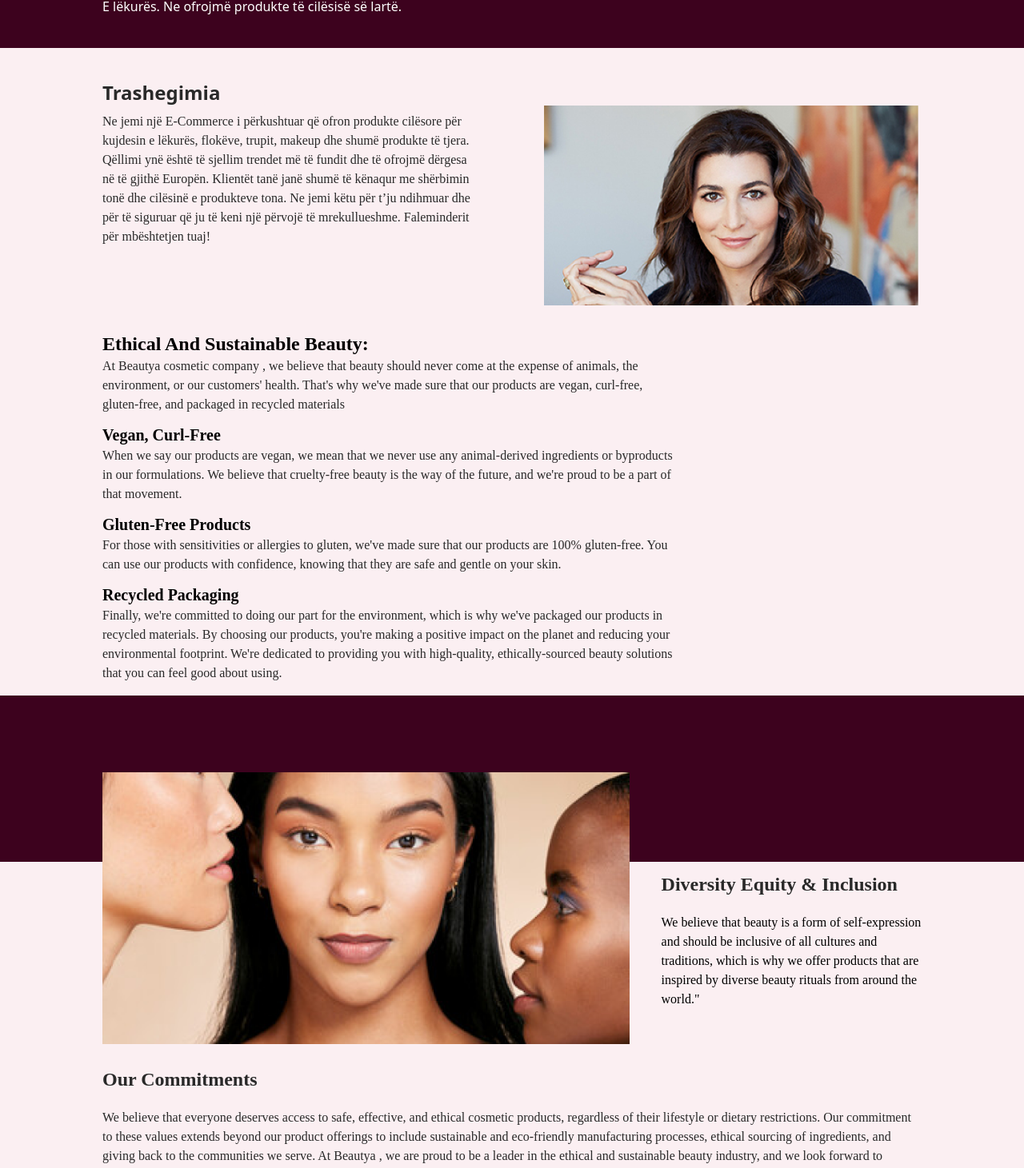
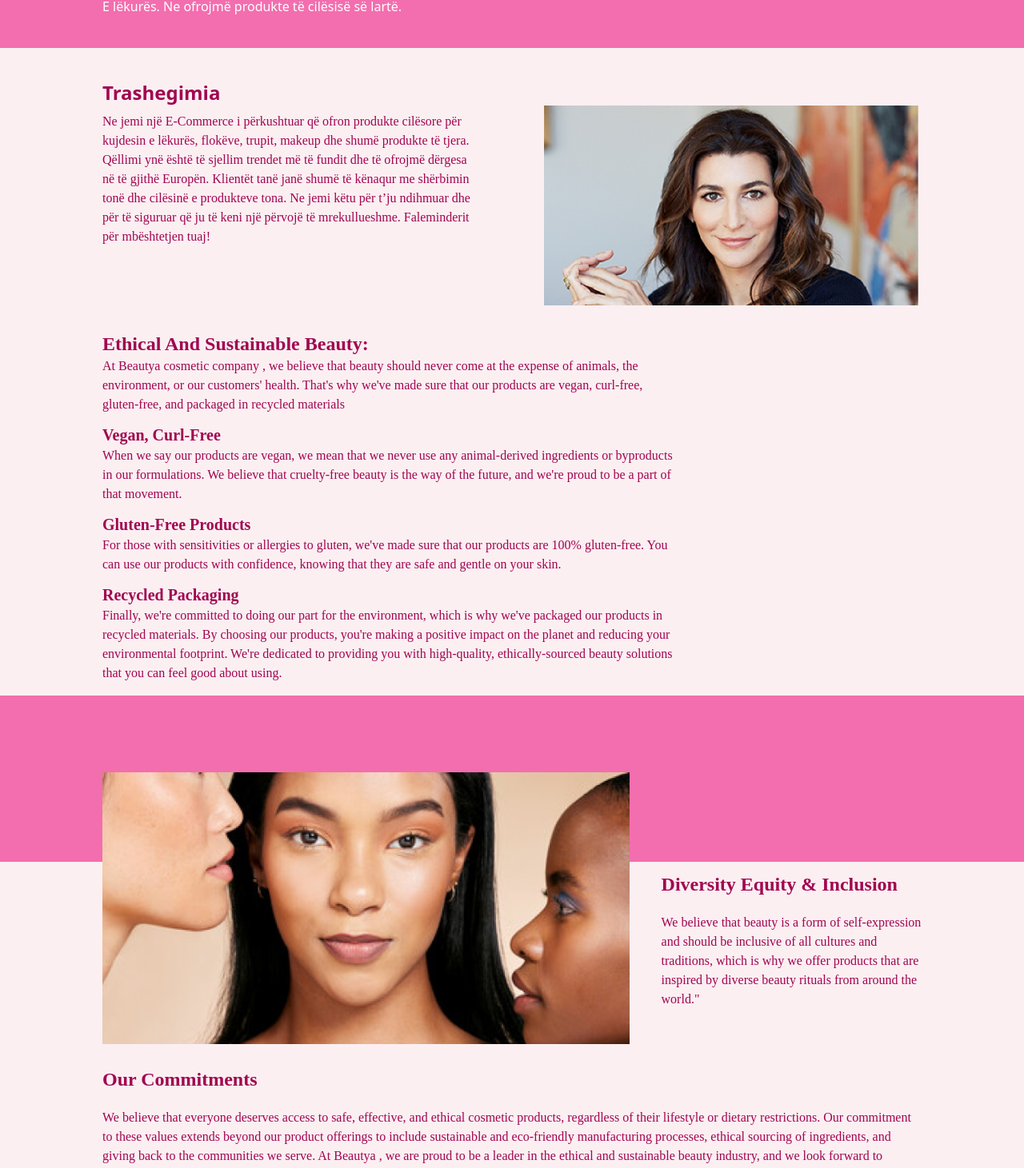
Before and after one commit to ArtisAdemi/KozmetikaLotus, a React (Create React App) app in the folder client/: page /about in a window 1280 px wide. Shown: the part 677-2138 px from the top of the page at 80% size. Built offline with nearby package versions, Linux system fonts and the light colour scheme; no server answers.

Commit message:
about us page color changes done

```diff
--- a/client/src/pages/AboutUs.jsx
+++ b/client/src/pages/AboutUs.jsx
@@ -12,12 +12,12 @@ const AboutUs = () => {
       </div>
       <div className='w-full my-4 flex justify-center pt-6'>
         <div className='w-[80%] '>
-          <p className='font-semibold text-3xl'>Rreth nesh</p>
+          <p className='font-semibold text-3xl text-[#A10550]'>Rreth nesh</p>
         </div>
       </div>
 
       {/* First section */}
-      <div className='bg-[#3D021E] flex items-center flex-col'>
+      <div className='bg-[#F36EAE] flex items-center flex-col'>
         <div className='w-[80%] flex flex-col justify-center'>
           <p className='text-[#FFFFFF] text-3xl font-semibold pt-10 pb-2'>Marka Jonë</p>
 
@@ -35,8 +35,8 @@ const AboutUs = () => {
         <div className='w-[80%] md:flex justify-center gap-20'>
 
           <div className='max-w-[600px] md:w-1/2'>
-            <h2 className='font-sans text-2xl font-bold mb-2 text-[#292929]'>Trashegimia</h2>
-            <p className='text-md text-[#292929]'>Ne jemi një E-Commerce i përkushtuar që ofron produkte cilësore për kujdesin e lëkurës, flokëve, trupit, makeup dhe shumë produkte të tjera. Qëllimi ynë është të sjellim trendet më të fundit dhe të ofrojmë dërgesa në të gjithë Europën. Klientët tanë janë shumë të kënaqur me shërbimin tonë dhe cilësinë e produkteve tona. Ne jemi këtu për t’ju ndihmuar dhe për të siguruar që ju të keni një përvojë të mrekullueshme. Faleminderit për mbështetjen tuaj!</p>
+            <h2 className='font-sans text-2xl font-bold mb-2 text-[#A10550]'>Trashegimia</h2>
+            <p className='text-md text-[#A10550]'>Ne jemi një E-Commerce i përkushtuar që ofron produkte cilësore për kujdesin e lëkurës, flokëve, trupit, makeup dhe shumë produkte të tjera. Qëllimi ynë është të sjellim trendet më të fundit dhe të ofrojmë dërgesa në të gjithë Europën. Klientët tanë janë shumë të kënaqur me shërbimin tonë dhe cilësinë e produkteve tona. Ne jemi këtu për t’ju ndihmuar dhe për të siguruar që ju të keni një përvojë të mrekullueshme. Faleminderit për mbështetjen tuaj!</p>
           </div>
         <div className='mt-8 md:w-1/2'>
           <img src={carissa} alt="blla" className="" />
@@ -51,20 +51,20 @@ const AboutUs = () => {
         <div className='w-[80%] flex flex-col justify-center'>
 
         <div className='mb-3 md:w-[70%]'>
-          <h2 className='text-2xl font-bold'>Ethical And Sustainable Beauty:</h2>
-          <p className='text-md text-[#292929]'>At Beautya cosmetic company , we believe that beauty should never come at the expense of animals, the environment, or our customers' health. That's why we've made sure that our products are vegan, curl-free, gluten-free, and packaged in recycled materials</p>
+          <h2 className='text-2xl font-bold text-[#A10550]'>Ethical And Sustainable Beauty:</h2>
+          <p className='text-md text-[#A10550]'>At Beautya cosmetic company , we believe that beauty should never come at the expense of animals, the environment, or our customers' health. That's why we've made sure that our products are vegan, curl-free, gluten-free, and packaged in recycled materials</p>
         </div>
         <div className='mb-3 md:w-[70%]'>
-          <h2 className='font-bold text-xl'>Vegan, Curl-Free</h2>
-          <p className='text-md text-[#292929]'>When we say our products are vegan, we mean that we never use any animal-derived ingredients or byproducts in our formulations. We believe that cruelty-free beauty is the way of the future, and we're proud to be a part of that movement.</p>
+          <h2 className='font-bold text-xl text-[#A10550]'>Vegan, Curl-Free</h2>
+          <p className='text-md text-[#A10550]'>When we say our products are vegan, we mean that we never use any animal-derived ingredients or byproducts in our formulations. We believe that cruelty-free beauty is the way of the future, and we're proud to be a part of that movement.</p>
         </div>
         <div className='mb-3 md:w-[70%]'>
-          <h2 className='font-bold text-xl'>Gluten-Free Products</h2>
-          <p className='text-md text-[#292929]'>For those with sensitivities or allergies to gluten, we've made sure that our products are 100% gluten-free. You can use our products with confidence, knowing that they are safe and gentle on your skin.</p>
+          <h2 className='font-bold text-xl text-[#A10550]'>Gluten-Free Products</h2>
+          <p className='text-md text-[#A10550]'>For those with sensitivities or allergies to gluten, we've made sure that our products are 100% gluten-free. You can use our products with confidence, knowing that they are safe and gentle on your skin.</p>
         </div>
         <div className='md:w-[70%]'>
-          <h2 className='font-bold text-xl'>Recycled Packaging</h2>
-          <p className='text-md text-[#292929] mb-4'>Finally, we're committed to doing our part for the environment, which is why we've packaged our products in recycled materials. By choosing our products, you're making a positive impact on the planet and reducing your environmental footprint.
+          <h2 className='font-bold text-xl text-[#A10550]'>Recycled Packaging</h2>
+          <p className='text-md text-[#A10550] mb-4'>Finally, we're committed to doing our part for the environment, which is why we've packaged our products in recycled materials. By choosing our products, you're making a positive impact on the planet and reducing your environmental footprint.
             We're dedicated to providing you with high-quality, ethically-sourced beauty solutions that you can feel good about using. </p>
         </div>
         </div>
@@ -75,7 +75,7 @@ const AboutUs = () => {
       <div className='bg-[#FBEFF2]'>
 
 
-        <div className='bg-[#3D021E] w-[100%] h-52 pt-12'>
+        <div className='bg-[#F36EAE] w-[100%] h-52 pt-12'>
 
         </div>
 
@@ -86,15 +86,15 @@ const AboutUs = () => {
               <img src={overlap} alt="blla" className="w-[777px] " />
             </div>
             <div className='mt-3 lg:w-96 lg:h-48'>
-              <h2 className='font-bold text-2xl text-[#292929] mb-5'>Diversity Equity & Inclusion</h2>
-              <p className='text-md'>We believe that beauty is a form of self-expression and should be inclusive of all cultures and traditions, which is why we offer products that are inspired by diverse beauty rituals from around the world."</p>
+              <h2 className='font-bold text-2xl text-[#A10550] mb-5'>Diversity Equity & Inclusion</h2>
+              <p className='text-md text-[#A10550]'>We believe that beauty is a form of self-expression and should be inclusive of all cultures and traditions, which is why we offer products that are inspired by diverse beauty rituals from around the world."</p>
             </div>
           </div>
         </div>
         <div className='w-full align-center flex justify-center'>
             <div className='w-[80%] flex flex-col mb-7'>
-              <h2 className='text-2xl text-[#292929] font-bold mb-5 mt-7'>Our Commitments</h2>
-              <p className='text-md text-[#292929]'>We believe that everyone deserves access to safe, effective, and ethical cosmetic products, regardless of their lifestyle or dietary restrictions. Our commitment to these values extends beyond our product offerings to include sustainable and eco-friendly manufacturing processes, ethical sourcing of ingredients, and giving back to the communities we serve. At Beautya , we are proud to be a leader in the ethical and sustainable beauty industry, and we look forward to continuing to innovate and push boundaries in our commitment to providing our customers with the best products and experiences possible</p>
+              <h2 className='text-2xl text-[#A10550] font-bold mb-5 mt-7'>Our Commitments</h2>
+              <p className='text-md text-[#A10550]'>We believe that everyone deserves access to safe, effective, and ethical cosmetic products, regardless of their lifestyle or dietary restrictions. Our commitment to these values extends beyond our product offerings to include sustainable and eco-friendly manufacturing processes, ethical sourcing of ingredients, and giving back to the communities we serve. At Beautya , we are proud to be a leader in the ethical and sustainable beauty industry, and we look forward to continuing to innovate and push boundaries in our commitment to providing our customers with the best products and experiences possible</p>
             </div>
         </div>
 
```
